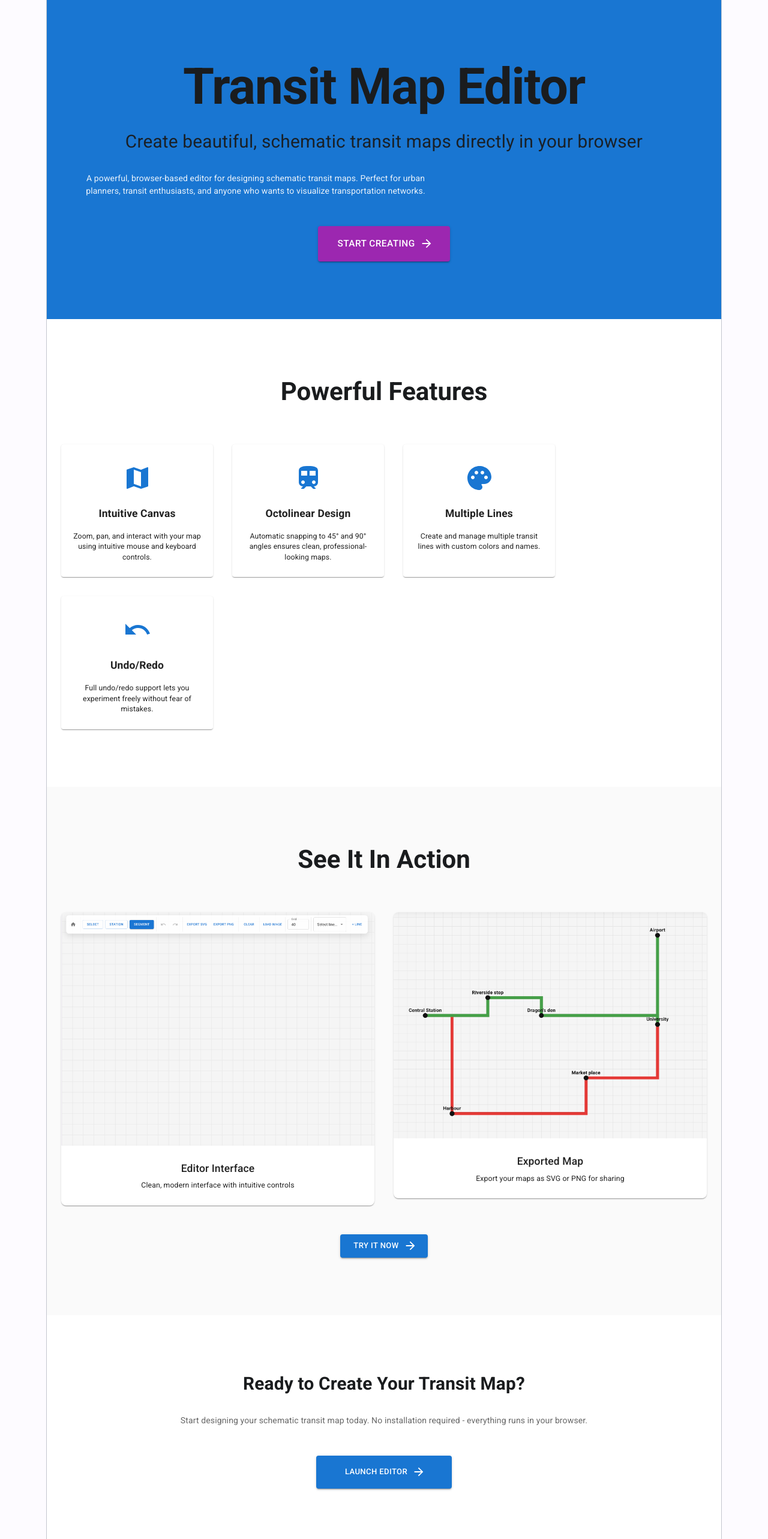
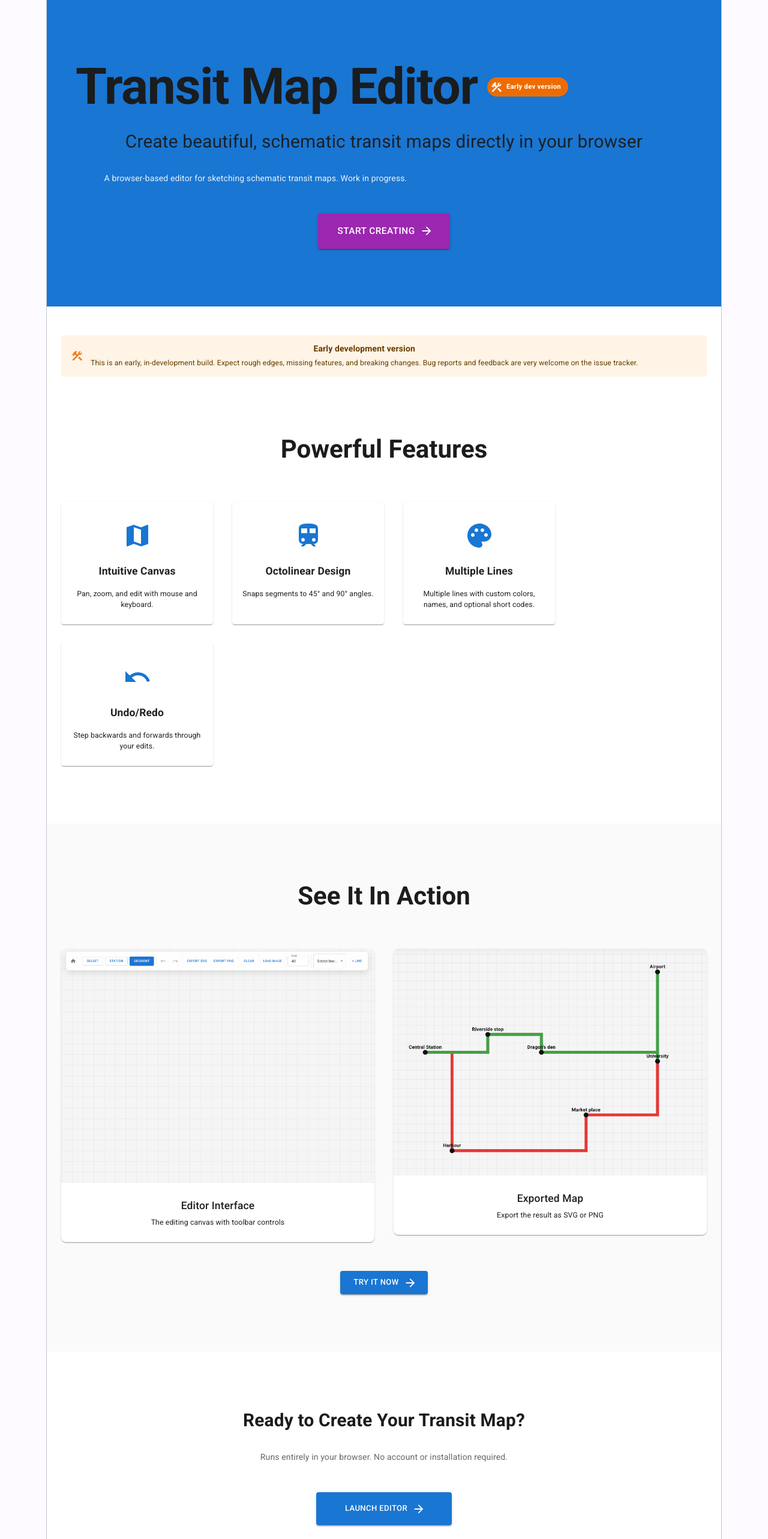
Before and after one commit to minzen/transit-editor, a React (Vite) app: page / in a window 1280 px wide. Shown: the top 2566 px of the page at 60% size. Built offline with nearby package versions, Linux system fonts and the light colour scheme.

Commit message:
Tone down landing page copy and add early-dev notice
- Add 'Early dev version' chip next to the hero title
- Add Alert banner warning that this is an early in-development build
- Simplify hero, feature card, demo, and CTA copy

```diff
--- a/src/LandingPage.tsx
+++ b/src/LandingPage.tsx
@@ -1,5 +1,5 @@
-import { Box, Container, Typography, Button, Card, CardContent, CardMedia } from '@mui/material'
-import { ArrowForward, Map, Train, Palette, Undo } from '@mui/icons-material'
+import { Alert, AlertTitle, Box, Chip, Container, Typography, Button, Card, CardContent, CardMedia } from '@mui/material'
+import { ArrowForward, Map, Train, Palette, Undo, Construction } from '@mui/icons-material'
 import { useNavigate } from 'react-router-dom'
 import editorInterface from './assets/transit-editor-interface.png'
 import editorExample from './assets/transit-editor-example.png'
@@ -23,15 +23,22 @@ export function LandingPage() {
                 }}
             >
                 <Container maxWidth="lg">
-                    <Typography variant="h1" component="h1" sx={{ mb: 3, fontWeight: 700 }}>
-                        Transit Map Editor
-                    </Typography>
+                    <Box sx={{ display: 'flex', alignItems: 'center', gap: 2, mb: 3, flexWrap: 'wrap' }}>
+                        <Typography variant="h1" component="h1" sx={{ fontWeight: 700 }}>
+                            Transit Map Editor
+                        </Typography>
+                        <Chip
+                            icon={<Construction />}
+                            label="Early dev version"
+                            color="warning"
+                            sx={{ fontWeight: 600 }}
+                        />
+                    </Box>
                     <Typography variant="h4" component="h2" sx={{ mb: 4, opacity: 0.95 }}>
                         Create beautiful, schematic transit maps directly in your browser
                     </Typography>
                     <Typography variant="body1" sx={{ mb: 6, maxWidth: 600, opacity: 0.9 }}>
-                        A powerful, browser-based editor for designing schematic transit maps.
-                        Perfect for urban planners, transit enthusiasts, and anyone who wants to visualize transportation networks.
+                        A browser-based editor for sketching schematic transit maps. Work in progress.
                     </Typography>
                     <Button
                         variant="contained"
@@ -45,6 +52,15 @@ export function LandingPage() {
                     </Button>
                 </Container>
             </Box>
+
+            {/* Early dev notice */}
+            <Container maxWidth="lg" sx={{ pt: 6 }}>
+                <Alert severity="warning" icon={<Construction />} sx={{ alignItems: 'center' }}>
+                    <AlertTitle sx={{ fontWeight: 700 }}>Early development version</AlertTitle>
+                    This is an early, in-development build. Expect rough edges, missing features, and breaking changes.
+                    Bug reports and feedback are very welcome on the issue tracker.
+                </Alert>
+            </Container>
 
             {/* Features Section */}
             <Container maxWidth="lg" sx={{ py: 12 }}>
@@ -62,7 +78,7 @@ export function LandingPage() {
                                     Intuitive Canvas
                                 </Typography>
                                 <Typography variant="body2" color="text.secondary">
-                                    Zoom, pan, and interact with your map using intuitive mouse and keyboard controls.
+                                    Pan, zoom, and edit with mouse and keyboard.
                                 </Typography>
                             </CardContent>
                         </Card>
@@ -77,7 +93,7 @@ export function LandingPage() {
                                     Octolinear Design
                                 </Typography>
                                 <Typography variant="body2" color="text.secondary">
-                                    Automatic snapping to 45° and 90° angles ensures clean, professional-looking maps.
+                                    Snaps segments to 45° and 90° angles.
                                 </Typography>
                             </CardContent>
                         </Card>
@@ -92,7 +108,7 @@ export function LandingPage() {
                                     Multiple Lines
                                 </Typography>
                                 <Typography variant="body2" color="text.secondary">
-                                    Create and manage multiple transit lines with custom colors and names.
+                                    Multiple lines with custom colors, names, and optional short codes.
                                 </Typography>
                             </CardContent>
                         </Card>
@@ -107,7 +123,7 @@ export function LandingPage() {
                                     Undo/Redo
                                 </Typography>
                                 <Typography variant="body2" color="text.secondary">
-                                    Full undo/redo support lets you experiment freely without fear of mistakes.
+                                    Step backwards and forwards through your edits.
                                 </Typography>
                             </CardContent>
                         </Card>
@@ -133,7 +149,7 @@ export function LandingPage() {
                                 <CardContent sx={{ p: 3 }}>
                                     <Typography variant="h6" gutterBottom>Editor Interface</Typography>
                                     <Typography variant="body2" color="text.secondary">
-                                        Clean, modern interface with intuitive controls
+                                        The editing canvas with toolbar controls
                                     </Typography>
                                 </CardContent>
                             </Card>
@@ -149,7 +165,7 @@ export function LandingPage() {
                                 <CardContent sx={{ p: 3 }}>
                                     <Typography variant="h6" gutterBottom>Exported Map</Typography>
                                     <Typography variant="body2" color="text.secondary">
-                                        Export your maps as SVG or PNG for sharing
+                                        Export the result as SVG or PNG
                                     </Typography>
                                 </CardContent>
                             </Card>
@@ -175,7 +191,7 @@ export function LandingPage() {
                         Ready to Create Your Transit Map?
                     </Typography>
                     <Typography variant="body1" sx={{ mb: 6, color: 'text.secondary' }}>
-                        Start designing your schematic transit map today. No installation required - everything runs in your browser.
+                        Runs entirely in your browser. No account or installation required.
                     </Typography>
                     <Button
                         variant="contained"
```
Also changed, not shown: 1 other file (tests, documents, lock files or other folders).
